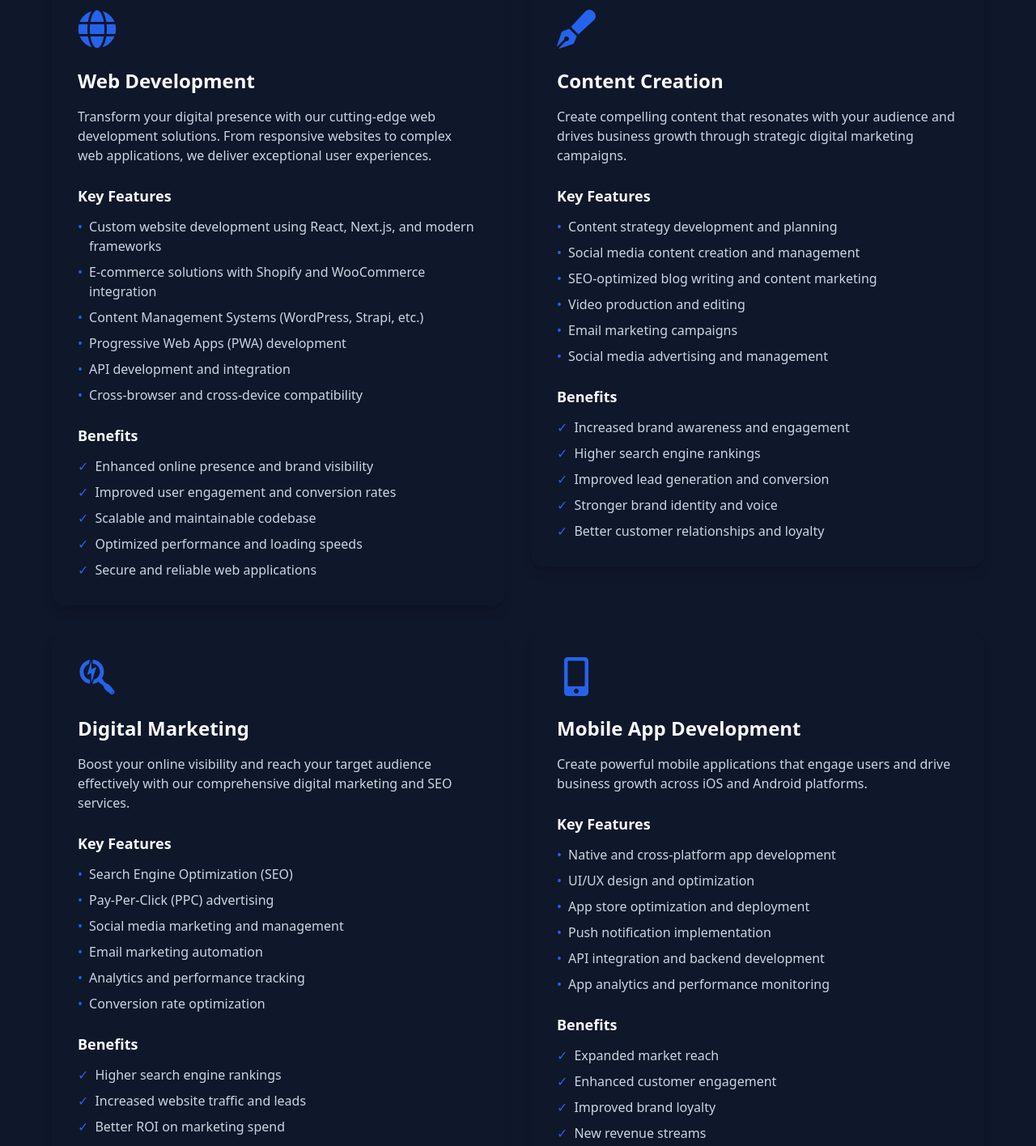
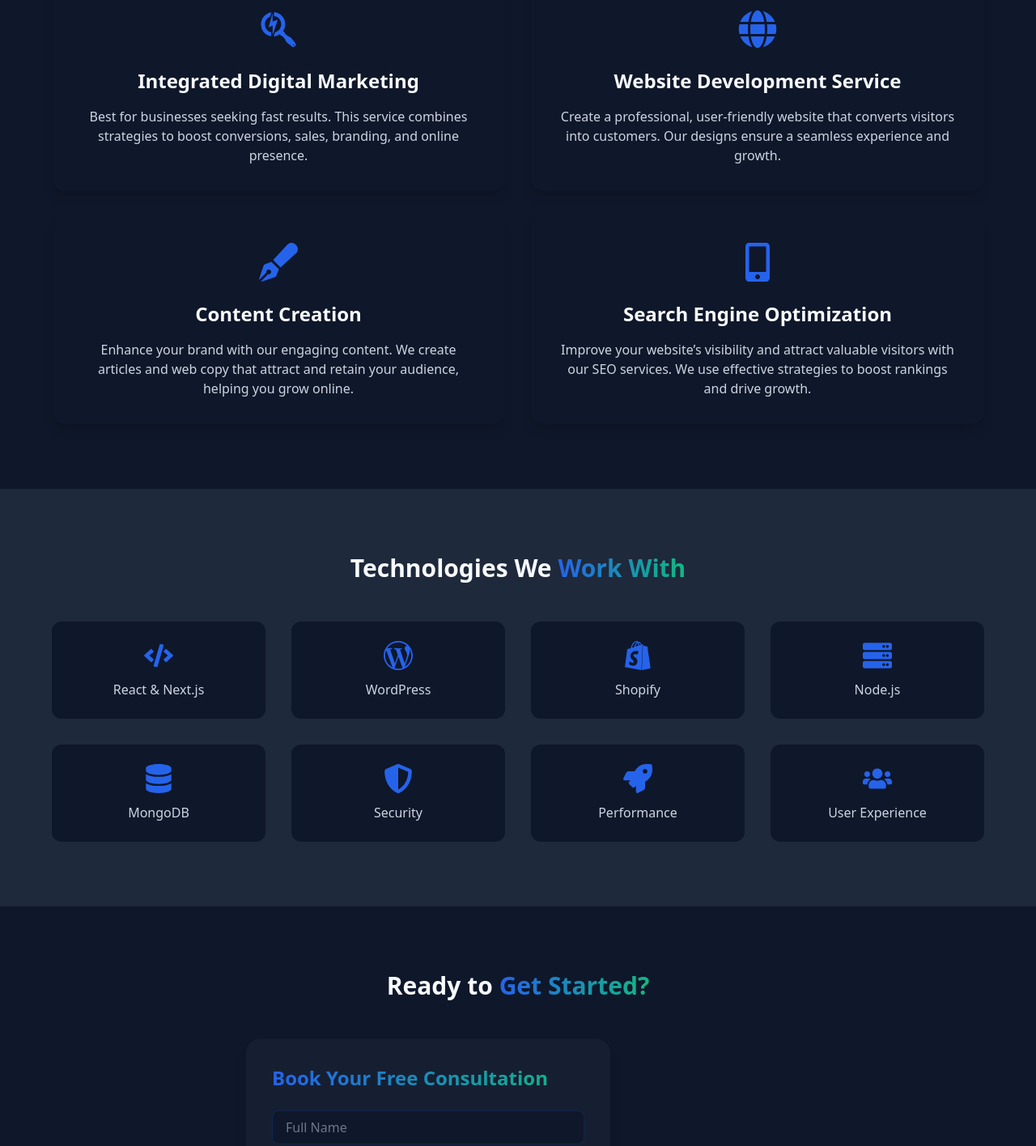
Before and after one commit to cnabin/naviinfosys, a React (Vite) app: page /services in a window 1280 px wide. Shown: the part 400-1816 px from the top of the page at 81% size. Built offline with nearby package versions, Linux system fonts and the light colour scheme.

Commit message:
Updated Services and all the pages

```diff
--- a/package.json
+++ b/package.json
@@ -42,6 +42,6 @@
     "eslint-plugin-react-hooks": "^4.6.0",
     "eslint-plugin-react-refresh": "^0.4.3",
     "postcss": "^8.4.29",
-    "vite": "^4.4.5"
+    "vite": "^7.0.3"
   }
 }
--- a/src/components/Footer.jsx
+++ b/src/components/Footer.jsx
@@ -18,8 +18,7 @@ const Footer = () => {
               />
             </Link>
             <p className="text-text-light-secondary dark:text-text-dark-secondary mb-6 max-w-md">
-              Empowering businesses with innovative digital solutions and
-              strategic guidance for sustainable growth in the digital age.
+              Transform Your Vision Into Impact
             </p>
             <div className="flex space-x-4">
               <a
--- a/src/components/Services.jsx
+++ b/src/components/Services.jsx
@@ -24,19 +24,18 @@ const Services = () => {
   const services = [
     {
       icon: <FaGlobe className="text-4xl" />,
-      title: "Web Development",
-      description: "Custom websites using React, Next.js, WordPress, and more",
+      title: "Integrated Digital Marketing",
+      description: "Grow your leads. Maximize your ROI.",
     },
     {
       icon: <FaPenFancy className="text-4xl" />,
-      title: "Content Creation",
-      description:
-        "Engaging content that attracts, retains, and grows your business online.",
+      title: "Website Design Service",
+      description: "Websites that attract, engage and convert.",
     },
     {
       icon: <FaSearchengin className="text-4xl" />,
-      title: "Digital Marketing",
-      description: "Comprehensive digital marketing strategies for growth",
+      title: "Content Creation",
+      description: "Content that speaks, sells and builds trust.",
     },
   ];
 
@@ -56,11 +55,11 @@ const Services = () => {
           {services.map((service, index) => (
             <FadeInSection key={index} delay={index * 0.2}>
               <div className="bg-background dark:bg-background-dark p-6 rounded-xl hover:transform hover:scale-105 transition-transform duration-300">
-                <div className="text-primary mb-4">{service.icon}</div>
-                <h3 className="text-xl font-semibold mb-3 text-text dark:text-text-dark">
+                <div className="flex justify-center items-center text-primary mb-4 ">{service.icon}</div>
+                <h3 className="text-xl font-semibold mb-3 text-text dark:text-text-dark text-center">
                   {service.title}
                 </h3>
-                <p className="text-text-light-secondary dark:text-text-dark-secondary">
+                <p className="text-text-light-secondary dark:text-text-dark-secondary text-center">
                   {service.description}
                 </p>
               </div>
--- a/src/pages/OurWorks.jsx
+++ b/src/pages/OurWorks.jsx
@@ -32,7 +32,8 @@ const OurWorks = () => {
         <title>Our Works | Navi Infosys</title>
         <meta
           name="description"
-          content="Discover the clients and brands that Navi Infosys has successfully partnered with. Explore stories of innovation and digital success."
+          content="We Don’t Work For Clients. We Grow With Them.
+                  From local startups to national brands, our clients trust us because we treat their goals like our own."
         />
         <link
           rel="canonical"
@@ -55,9 +56,7 @@ const OurWorks = () => {
             </span>
           </h1>
           <p className="text-xl text-text-light-secondary dark:text-text-dark-secondary max-w-3xl mx-auto">
-            Discover the amazing brands and partners we've had the privilege to
-            work with. Each collaboration tells a unique story of innovation and
-            success.
+            Trusted by forward-thinking businesses who demand excellence and results.
           </p>
         </motion.header>
 
@@ -122,8 +121,7 @@ const OurWorks = () => {
                 Want to be our next success story?
               </h2>
               <p className="text-xl text-text-light-secondary dark:text-text-dark-secondary mb-8 max-w-2xl mx-auto">
-                Let's create something amazing together. Join our growing list
-                of satisfied clients.
+                Let's create something amazing together.
               </p>
               <a
                 href="/contact"
--- a/src/pages/ServicesPage.jsx
+++ b/src/pages/ServicesPage.jsx
@@ -5,13 +5,11 @@ import {
   FaPenFancy,
   FaSearchengin,
   FaMobileAlt,
-  FaChartLine,
   FaCode,
   FaServer,
   FaShieldAlt,
   FaRocket,
   FaUsers,
-  FaPalette,
   FaDatabase,
 } from "react-icons/fa";
 import { SiNextdotjs, SiWordpress, SiShopify } from "react-icons/si";
@@ -37,137 +35,43 @@ const FadeInSection = ({ children, delay = 0 }) => {
   );
 };
 
-const ServiceCard = ({ icon, title, description, features, benefits }) => (
-  <div className="bg-background dark:bg-background-dark p-8 rounded-2xl shadow-lg hover:shadow-xl transition-shadow duration-300">
-    <div className="text-5xl text-primary mb-6">{icon}</div>
+const ServiceCard = ({ icon, title, description }) => (
+  <div className="bg-background dark:bg-background-dark p-8 rounded-2xl shadow-lg hover:shadow-xl transition-shadow duration-300 text-center">
+    <div className="flex justify-center mb-6 text-primary text-5xl">{icon}</div>
     <h3 className="text-2xl font-bold mb-4 text-text dark:text-text-dark">
       {title}
     </h3>
-    <p className="text-text-light-secondary dark:text-text-dark-secondary mb-6">
+    <p className="text-text-light-secondary dark:text-text-dark-secondary">
       {description}
     </p>
-
-    <div className="mb-6">
-      <h4 className="text-lg font-semibold mb-3 text-text dark:text-text-dark">
-        Key Features
-      </h4>
-      <ul className="space-y-2">
-        {features.map((feature, index) => (
-          <li
-            key={index}
-            className="flex items-start space-x-2 text-text-light-secondary dark:text-text-dark-secondary"
-          >
-            <span className="text-primary">•</span>
-            <span>{feature}</span>
-          </li>
-        ))}
-      </ul>
-    </div>
-
-    <div>
-      <h4 className="text-lg font-semibold mb-3 text-text dark:text-text-dark">
-        Benefits
-      </h4>
-      <ul className="space-y-2">
-        {benefits.map((benefit, index) => (
-          <li
-            key={index}
-            className="flex items-start space-x-2 text-text-light-secondary dark:text-text-dark-secondary"
-          >
-            <span className="text-primary">✓</span>
-            <span>{benefit}</span>
-          </li>
-        ))}
-      </ul>
-    </div>
   </div>
 );
 
 const ServicesPage = () => {
   const services = [
     {
+      icon: <FaSearchengin />,
+      title: "Integrated Digital Marketing",
+      description:
+        "Best for businesses seeking fast results. This service combines strategies to boost conversions, sales, branding, and online presence.",
+    },
+    {
       icon: <FaGlobe />,
-      title: "Web Development",
-      description:
-        "Transform your digital presence with our cutting-edge web development solutions. From responsive websites to complex web applications, we deliver exceptional user experiences.",
-      features: [
-        "Custom website development using React, Next.js, and modern frameworks",
-        "E-commerce solutions with Shopify and WooCommerce integration",
-        "Content Management Systems (WordPress, Strapi, etc.)",
-        "Progressive Web Apps (PWA) development",
-        "API development and integration",
-        "Cross-browser and cross-device compatibility",
-      ],
-      benefits: [
-        "Enhanced online presence and brand visibility",
-        "Improved user engagement and conversion rates",
-        "Scalable and maintainable codebase",
-        "Optimized performance and loading speeds",
-        "Secure and reliable web applications",
-      ],
+      title: "Website Development Service",
+      description: "Create a professional, user-friendly website that converts visitors into customers. Our designs ensure a seamless experience and growth.",
     },
     {
       icon: <FaPenFancy />,
       title: "Content Creation",
       description:
-        "Create compelling content that resonates with your audience and drives business growth through strategic digital marketing campaigns.",
-      features: [
-        "Content strategy development and planning",
-        "Social media content creation and management",
-        "SEO-optimized blog writing and content marketing",
-        "Video production and editing",
-        "Email marketing campaigns",
-        "Social media advertising and management",
-      ],
-      benefits: [
-        "Increased brand awareness and engagement",
-        "Higher search engine rankings",
-        "Improved lead generation and conversion",
-        "Stronger brand identity and voice",
-        "Better customer relationships and loyalty",
-      ],
+        "Enhance your brand with our engaging content. We create articles and web copy that attract and retain your audience, helping you grow online.",
     },
-    {
-      icon: <FaSearchengin />,
-      title: "Digital Marketing",
-      description:
-        "Boost your online visibility and reach your target audience effectively with our comprehensive digital marketing and SEO services.",
-      features: [
-        "Search Engine Optimization (SEO)",
-        "Pay-Per-Click (PPC) advertising",
-        "Social media marketing and management",
-        "Email marketing automation",
-        "Analytics and performance tracking",
-        "Conversion rate optimization",
-      ],
-      benefits: [
-        "Higher search engine rankings",
-        "Increased website traffic and leads",
-        "Better ROI on marketing spend",
-        "Data-driven marketing decisions",
-        "Improved brand authority",
-      ],
-    },
+
     {
       icon: <FaMobileAlt />,
-      title: "Mobile App Development",
+      title: "Search Engine Optimization",
       description:
-        "Create powerful mobile applications that engage users and drive business growth across iOS and Android platforms.",
-      features: [
-        "Native and cross-platform app development",
-        "UI/UX design and optimization",
-        "App store optimization and deployment",
-        "Push notification implementation",
-        "API integration and backend development",
-        "App analytics and performance monitoring",
-      ],
-      benefits: [
-        "Expanded market reach",
-        "Enhanced customer engagement",
-        "Improved brand loyalty",
-        "New revenue streams",
-        "Competitive advantage",
-      ],
+        "Improve your website’s visibility and attract valuable visitors with our SEO services. We use effective strategies to boost rankings and drive growth.",
     },
   ];
 
@@ -197,9 +101,8 @@ const ServicesPage = () => {
                 </span>
               </h1>
               <p className="text-xl text-text-light-secondary dark:text-text-dark-secondary max-w-3xl mx-auto">
-                Comprehensive digital solutions to help your business thrive in
-                the digital landscape. From web development to digital
-                marketing, we've got you covered.
+                Not Just Services, Strategic Solutions That Drive Results.
+                We build systems, strategies and experiences that turn clicks into customers and ideas into impact.
               </p>
             </FadeInSection>
           </div>
```
Also changed, not shown: src/components/ReviewsCarousel.jsx (+7 -7 lines), src/pages/About.jsx (+22 -27 lines), src/utils/crouselbrands.js (+62 -51 lines), 1 other file (tests, documents, lock files or other folders).
